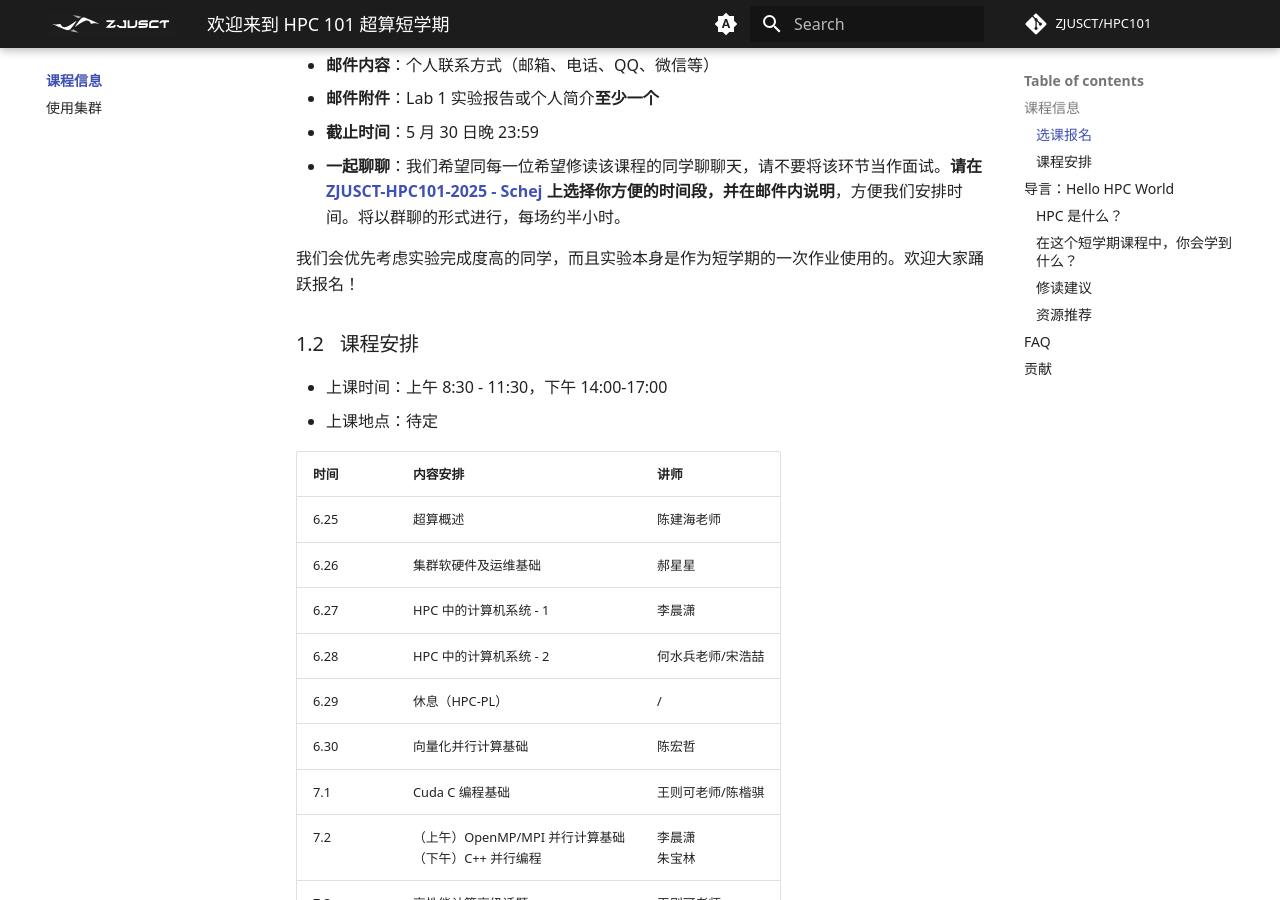
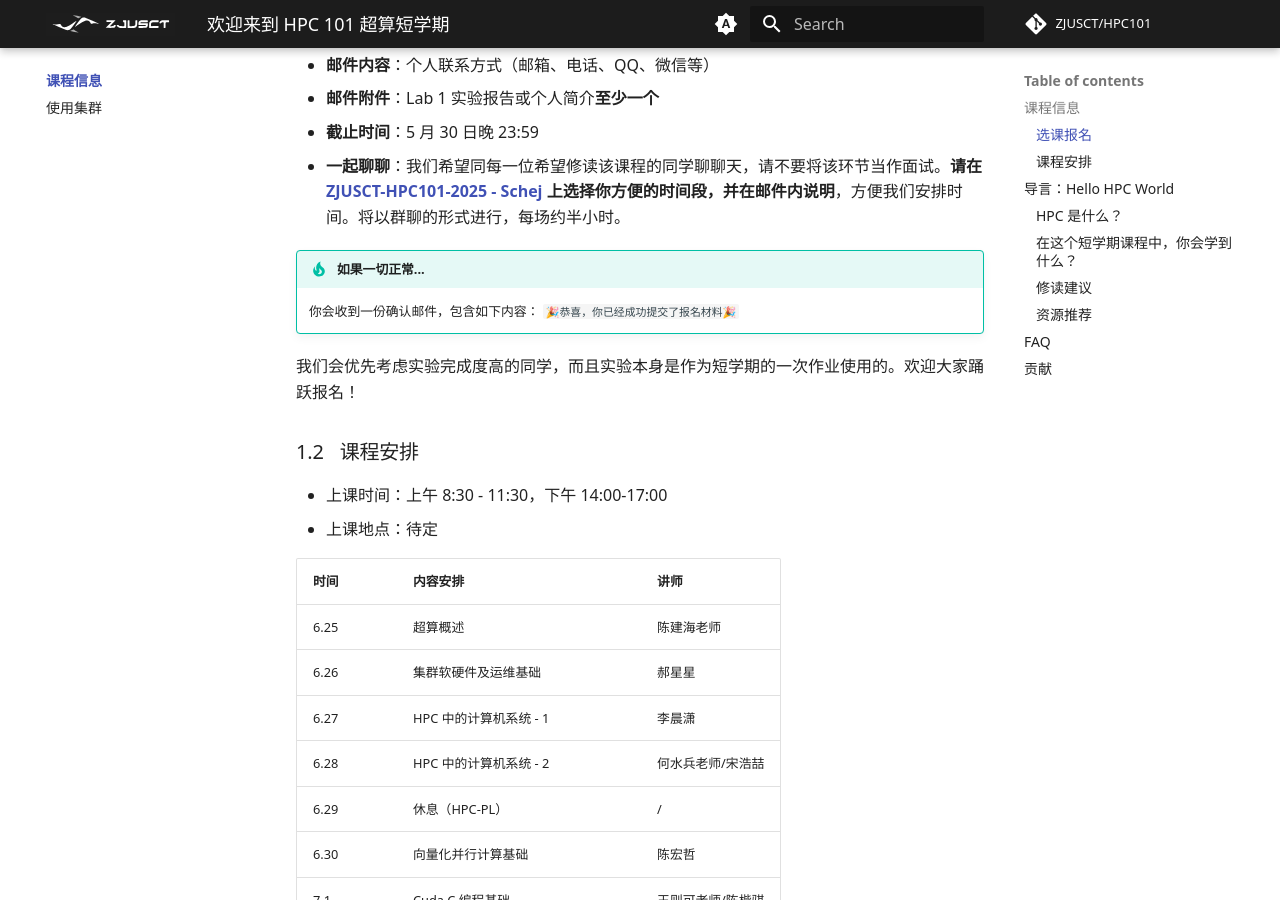
Before and after one commit to wys917/HPC101, an MkDocs documentation site: the page built from docs/index.md, in a window 1280 px wide and 900 px high, scrolled down 951 px. Built offline with MkDocs 1.6.1 and Material for MkDocs 9.7.7, drawn with Linux system fonts in a browser that asks for light colours; emoji names are drawn with the system emoji font; some web fonts are replaced; comment, search, counter and statistics services are not loaded.

Commit message:
feat: add auto reply notice

```diff
--- a/docs/index.md
+++ b/docs/index.md
@@ -34,6 +34,12 @@ HPC 101 可以用来申请替代计算机学院非计科专业的短学期课程
 - **邮件附件**：Lab 1 实验报告或个人简介**至少一个**
 - **截止时间**：5 月 30 日晚 23:59
 - **一起聊聊**：我们希望同每一位希望修读该课程的同学聊聊天，请不要将该环节当作面试。**请在 [ZJUSCT-HPC101-2025 - Schej](https://schej.it/e/E8Efee) 上选择你方便的时间段，并在邮件内说明**，方便我们安排时间。将以群聊的形式进行，每场约半小时。
+
+
+!!! tip "如果一切正常..."
+
+    你会收到一份确认邮件，包含如下内容：
+    `🎉恭喜，你已经成功提交了报名材料🎉`
 
 我们会优先考虑实验完成度高的同学，而且实验本身是作为短学期的一次作业使用的。欢迎大家踊跃报名！
 
```
